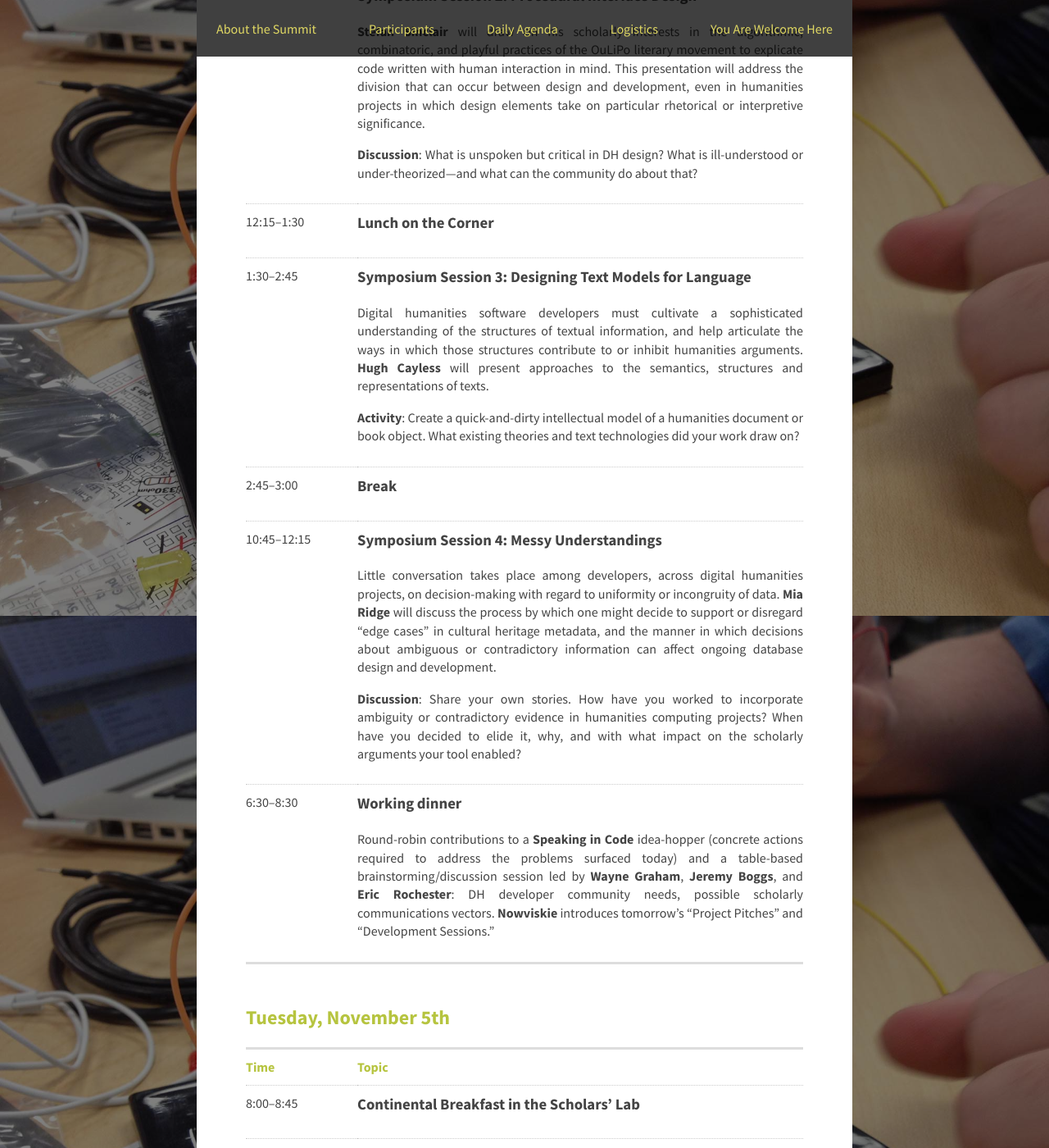
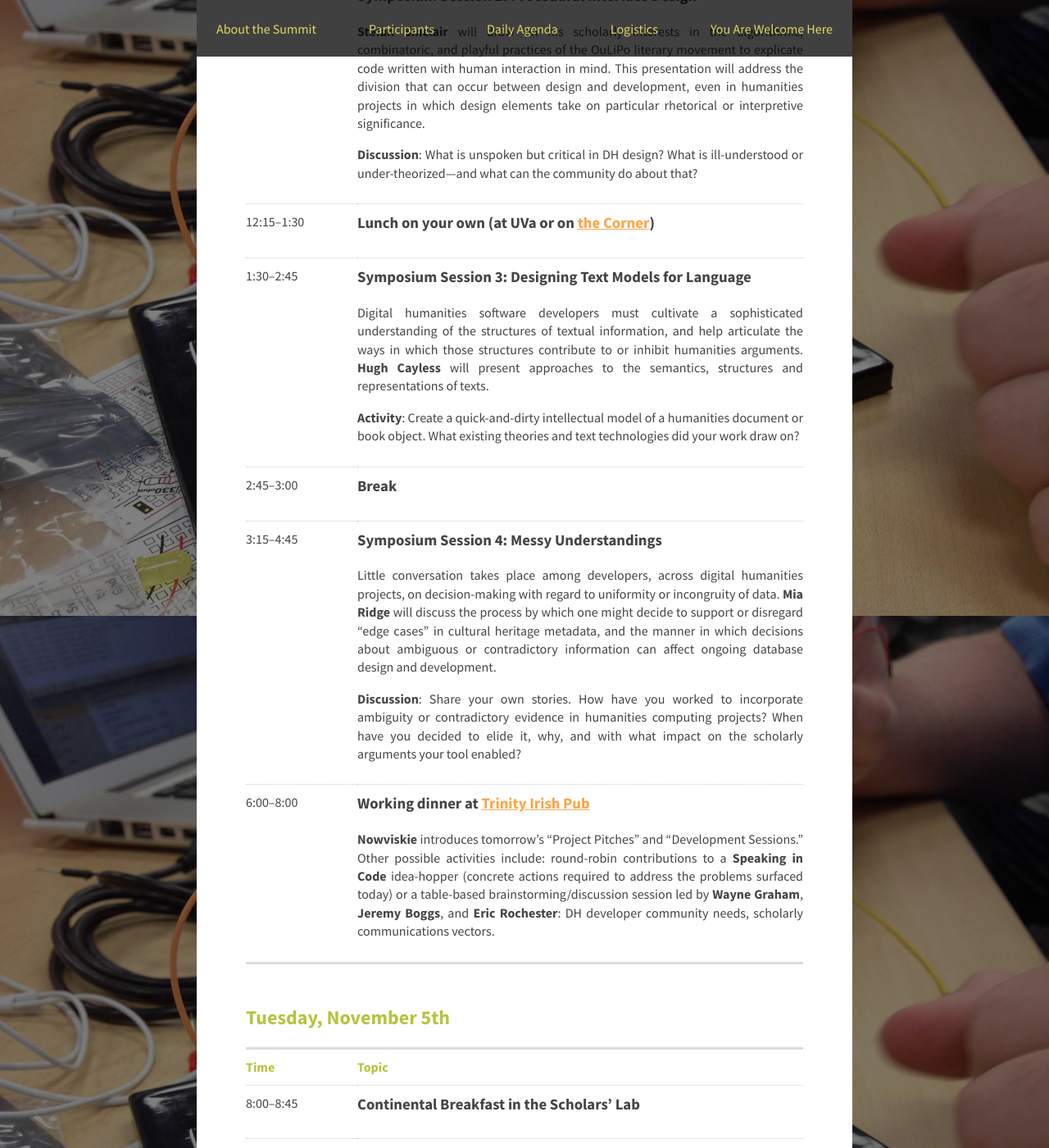
Before and after one commit to scholarslab/speakingincode, a Jekyll site: the page built from index.html, in a window 1280 px wide and 1400 px high, scrolled down 4049 px. Shown: the whole window at 82% size. Built offline with Jekyll 4.4.1, drawn with Linux system fonts in a browser that asks for light colours; nearby versions of some CDN libraries; some web fonts are replaced; Markdown is read by kramdown in place of the engine named in the settings.

Commit message:
added scott, updated agenda

```diff
--- a/index.html
+++ b/index.html
@@ -25,6 +25,10 @@
                 <img src="/images/jean-bauer.jpg">
                 <h2>Jean Bauer</h2>
                 <p class="byline">Digital Humanities Librarian, Brown University</p><p class="twitter-handle"><a href="http://twitter.com/jean_bauer">@jean_bauer</a></p><p class="bio">Jean Bauer, Digital Humanities Librarian, Brown University.  Through a combination of formal training and curiosity I am an Early American historian, a database designer, and a photographer.  I am the lead developer of Project Quincy, an open source Django application with a MySQL database that uses information about people, places, and organizations to trace how social networks and institutions develop over time and through space.  The Early American Foreign Service Database serves as the flagship (read guinea pig) application for Project Quincy. I am also the lead developer of DAVILA, an open source database schema visualization and annotation tool.</p></li>
+	            <li id="scott-bailey">
+	                <img src="/images/scott-bailey.jpg">
+	                <h2>Scott Bailey</h2>
+	                <p class="byline">"Speaking in Code" note-taker</p><p class="twitter-handle"><a href="http://twitter.com/csbailey5t">@csbailey5t</a></p><p class="bio">I am Scholars' Lab Praxis Program fellow and a Ph.D. candidate in philosophical theology, writing a dissertation looking at vulnerability as a locus of reflection in both the doctrine of God and theological anthropological. After years working heavily in theological ontology and metaphysics in contemporary theology, I find learning to code to be a wonderfully concrete breath of fresh air. </p></li>
             <li id="michael-black">
                 <img src="/images/michael-black.jpg">
                 <h2>Michael Black</h2>
@@ -225,7 +229,7 @@
             <tr>
                 <td>12:15–1:30</td>
                 <td>
-                    <h3>Lunch on the Corner</h3>
+                    <h3>Lunch on your own (at UVa or on <a href="http://en.wikipedia.org/wiki/The_Corner_%28Charlottesville,_Virginia%29">the Corner</a>)</h3>
                 </td>
             </tr>
             <tr>
@@ -244,7 +248,7 @@
                 </td>
             </tr>
             <tr>
-                <td>10:45–12:15</td>
+                <td>3:15–4:45</td>
                 <td>
                     <h3>Symposium Session 4: Messy Understandings</h3>
                     <p>Little conversation takes place among developers, across digital humanities projects, on decision-making with regard to uniformity or incongruity of data. <strong>Mia Ridge</strong> will discuss the process by which one might decide to support or disregard “edge cases” in cultural heritage metadata, and the manner in which decisions about ambiguous or contradictory information can affect ongoing database design and development.</p>
@@ -253,10 +257,10 @@
                 </td>
             </tr>
             <tr>
-                <td>6:30–8:30</td>
+                <td>6:00–8:00</td>
                 <td>
-                    <h3>Working dinner</h3>
-                    <p>Round-robin contributions to a <strong>Speaking in Code</strong> idea-hopper (concrete actions required to address the problems surfaced today) and a table-based brainstorming/discussion session led by <strong>Wayne Graham</strong>, <strong>Jeremy Boggs</strong>, and  <strong>Eric Rochester</strong>: DH developer community needs, possible scholarly communications vectors. <strong>Nowviskie</strong> introduces tomorrow’s “Project Pitches” and “Development Sessions.”
+                    <h3>Working dinner at <a href="http://trinityonthecorner.com/">Trinity Irish Pub</a></h3>
+                    <p><strong>Nowviskie</strong> introduces tomorrow’s “Project Pitches” and “Development Sessions.” Other possible activities include: round-robin contributions to a <strong>Speaking in Code</strong> idea-hopper (concrete actions required to address the problems surfaced today) or a table-based brainstorming/discussion session led by <strong>Wayne Graham</strong>, <strong>Jeremy Boggs</strong>, and  <strong>Eric Rochester</strong>: DH developer community needs, scholarly communications vectors.
 </p>
                 </td>
             </tr>
```
Also changed, not shown: images/scott-bailey.jpg (added).
